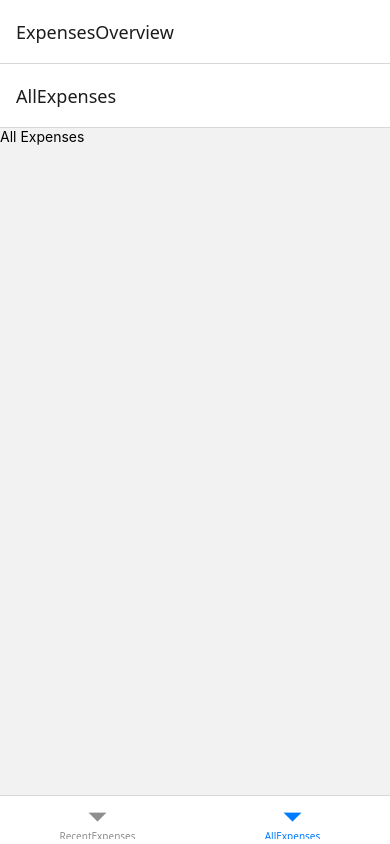
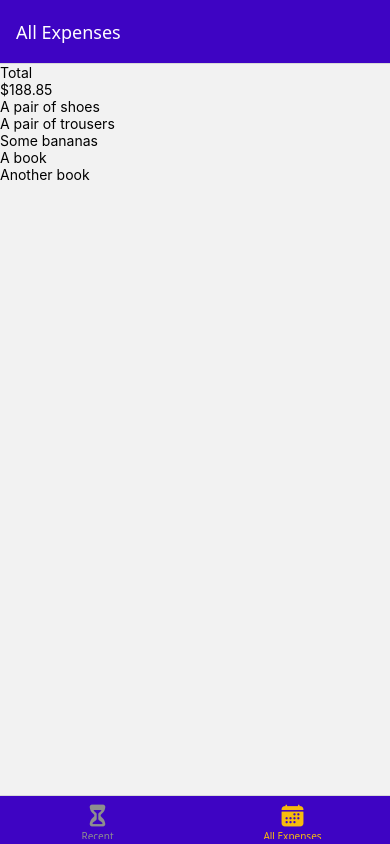
Before and after one commit to vincentjoy/Expense-Tracker, a React Native app: screen /AllExpenses in a window 390 px wide. Built offline with nearby package versions, Linux system fonts and the light colour scheme.

Commit message:
added basic styling and set up tabs with dummy data

```diff
--- a/App.js
+++ b/App.js
@@ -5,15 +5,34 @@
 import ManageExpense from './screens/ManageExpense';
 import RecentExpenses from './screens/RecentExpenses';
 import AllExpenses from './screens/AllExpenses';
+import { GlobalStyles } from './constants/styles';
+import { Ionicons } from '@expo/vector-icons';
 
 const Stack = createNativeStackNavigator()
 const BottomTabs = createBottomTabNavigator()
 
 function ExpensesOverview() {
   return (
-    <BottomTabs.Navigator>
-      <BottomTabs.Screen name='RecentExpenses' component={RecentExpenses} />
-      <BottomTabs.Screen name='AllExpenses' component={AllExpenses} />
+    <BottomTabs.Navigator screenOptions={{
+      headerStyle: { backgroundColor: GlobalStyles.colors.primary500 },
+      headerTintColor: 'white',
+      tabBarStyle: { backgroundColor: GlobalStyles.colors.primary500 },
+      tabBarActiveTintColor: GlobalStyles.colors.accent500
+    }}>
+      <BottomTabs.Screen name='RecentExpenses' component={RecentExpenses} options={{
+        title: 'Recent Expenses',
+        tabBarLabel: 'Recent',
+        tabBarIcon: ({color, size}) => {
+          return <Ionicons name='hourglass' size={size} color={color} />
+        }
+      }} />
+      <BottomTabs.Screen name='AllExpenses' component={AllExpenses} options={{
+        title: 'All Expenses',
+        tabBarLabel: 'All Expenses',
+        tabBarIcon: ({color, size}) => {
+          return <Ionicons name='calendar' size={size} color={color} />
+        }
+      }} />
     </BottomTabs.Navigator>
   )
 }
@@ -24,7 +43,7 @@
     <StatusBar style="auto" />
     <NavigationContainer>
       <Stack.Navigator>
-        <Stack.Screen name='ExpensesOverview' component={ExpensesOverview} />
+        <Stack.Screen name='ExpensesOverview' component={ExpensesOverview} options={{ headerShown: false }} />
         <Stack.Screen name='ManageExpense' component={ManageExpense} />
       </Stack.Navigator>
     </NavigationContainer>
--- /dev/null
+++ b/components/ExpensesOutput/ExpensesList.js
@@ -0,0 +1,11 @@
+import { FlatList, Text } from "react-native";
+
+function renderExpenseItem(itemData) {
+    return <Text>{itemData.item.description}</Text>
+}
+
+function ExpensesList({ expenses }) {
+    return <FlatList data={expenses} renderItem={renderExpenseItem} keyExtractor={(item) => item.id} />
+}
+
+export default ExpensesList;
--- /dev/null
+++ b/components/ExpensesOutput/ExpensesOutput.js
@@ -0,0 +1,47 @@
+import { View } from "react-native-web";
+import ExpensesList from "./ExpensesList";
+import ExpensesSummary from "./ExpensesSummary";
+
+const DUMMY_EXPENSES = [
+    {
+        id: 'e1',
+        description: 'A pair of shoes',
+        amount: 59.99,
+        date: new Date('2021-12-19')
+    },
+    {
+        id: 'e2',
+        description: 'A pair of trousers',
+        amount: 89.29,
+        date: new Date('2022-01-05')
+    },
+    {
+        id: 'e3',
+        description: 'Some bananas',
+        amount: 5.99,
+        date: new Date('2021-12-01')
+    },
+    {
+        id: 'e4',
+        description: 'A book',
+        amount: 14.99,
+        date: new Date('2022-02-19')
+    },
+    {
+        id: 'e5',
+        description: 'Another book',
+        amount: 18.59,
+        date: new Date('2022-02-18')
+    }
+];
+
+function ExpensesOutput({ expenses, expensesPeriod }) {
+    return (
+        <View>
+            <ExpensesSummary expenses={DUMMY_EXPENSES} periodName={expensesPeriod} />
+            <ExpensesList expenses={DUMMY_EXPENSES} />
+        </View>
+    )
+}
+
+export default ExpensesOutput;
--- /dev/null
+++ b/components/ExpensesOutput/ExpensesSummary.js
@@ -0,0 +1,16 @@
+import { Text, View } from "react-native";
+
+function ExpensesSummary({ expenses, periodName }) {
+    const expensesSum = expenses.reduce((sum, expense) => {
+        return sum + expense.amount
+    }, 0)
+
+    return (
+        <View>
+            <Text>{periodName}</Text>
+            <Text>${expensesSum.toFixed(2)}</Text>
+        </View>
+    )
+}
+
+export default ExpensesSummary;
--- /dev/null
+++ b/constants/styles.js
@@ -0,0 +1,17 @@
+
+export const GlobalStyles = {
+  colors: {
+    primary50: '#e4d9fd',
+    primary100: '#c6affc',
+    primary200: '#a281f0',
+    primary400: '#5721d4',
+    primary500: '#3e04c3',
+    primary700: '#2d0689',
+    primary800: '#200364',
+    accent500: '#f7bc0c',
+    error50: '#fcc4e4',
+    error500: '#9b095c',
+    gray500: '#39324a',
+    gray700: '#221c30',
+  },
+};
--- a/screens/AllExpenses.js
+++ b/screens/AllExpenses.js
@@ -1,7 +1,7 @@
-import { Text } from "react-native";
+import ExpensesOutput from "../components/ExpensesOutput/ExpensesOutput";
 
 function AllExpenses() {
-    return <Text>All Expenses</Text>
+    return <ExpensesOutput expensesPeriod='Total' />
 }
 
 export default AllExpenses;
--- a/screens/RecentExpenses.js
+++ b/screens/RecentExpenses.js
@@ -1,7 +1,7 @@
-import { Text } from "react-native";
+import ExpensesOutput from "../components/ExpensesOutput/ExpensesOutput";
 
 function RecentExpenses() {
-    return <Text>Recent Expenses</Text>
+    return <ExpensesOutput expensesPeriod='Last 7 days' />
 }
 
 export default RecentExpenses;
```
